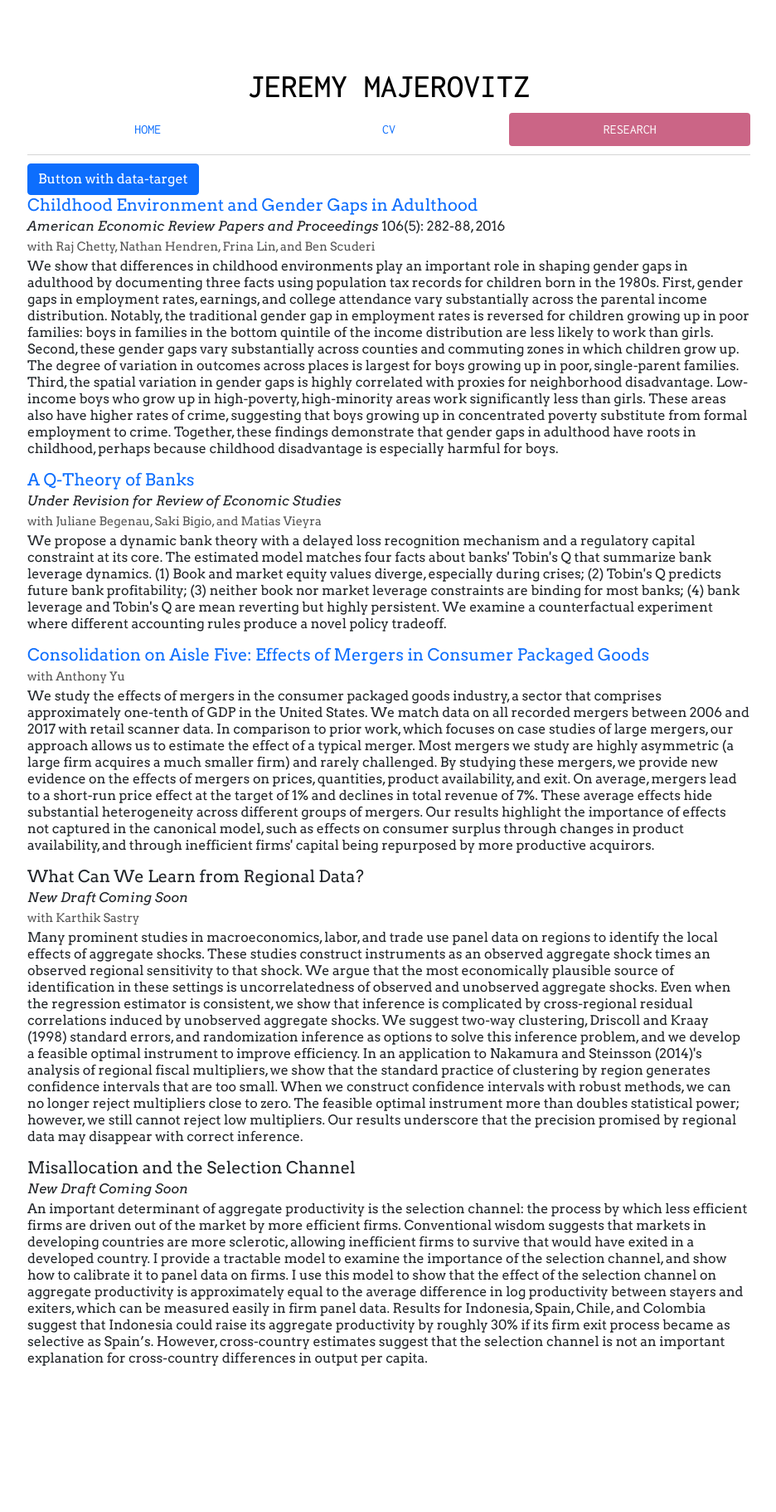
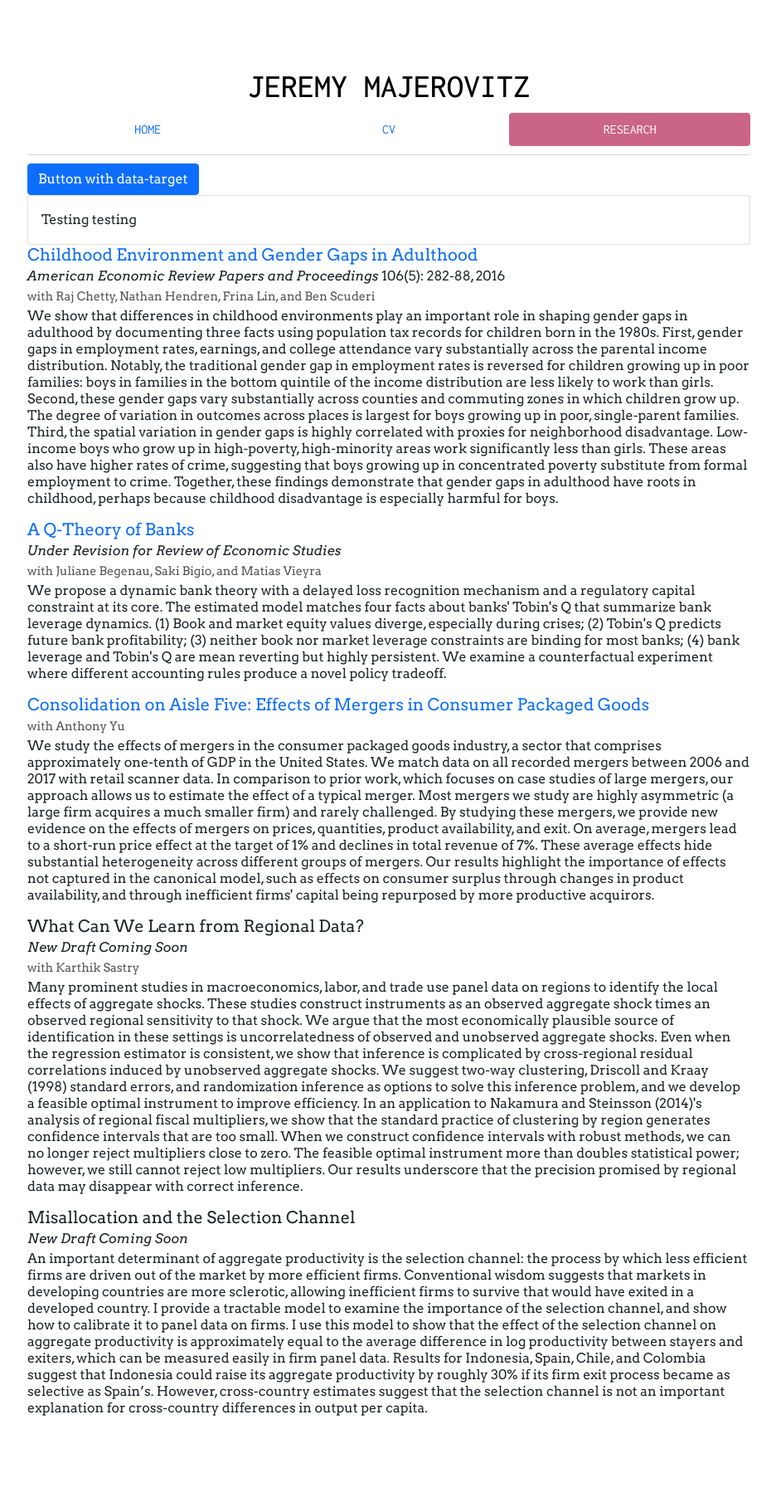
Before and after one commit to jmajic/jmajic.github.io, a Jekyll site: the page built from research/index.html, in a window 1280 px wide. Shown: the whole page at 83% size, without its empty margins (171-1107 px from the left). Built offline with Jekyll 4.4.1, drawn with Linux system fonts in a browser that asks for light colours; before the commit the page ends 1762 px from its top, so only the background shows below that.

Commit message:
Update index.html

```diff
--- a/research/index.html
+++ b/research/index.html
@@ -24,6 +24,12 @@ research: active
   </div>
 </div>
 
+
+<div class="card card-body">
+<abstract>
+Testing testing
+</abstract>
+</div>
 
 <div class="researchpaper">
 <h5><a href="http://equality-of-opportunity.org/images/gender_paper.pdf">Childhood Environment and Gender Gaps in Adulthood</a></h5>
```
